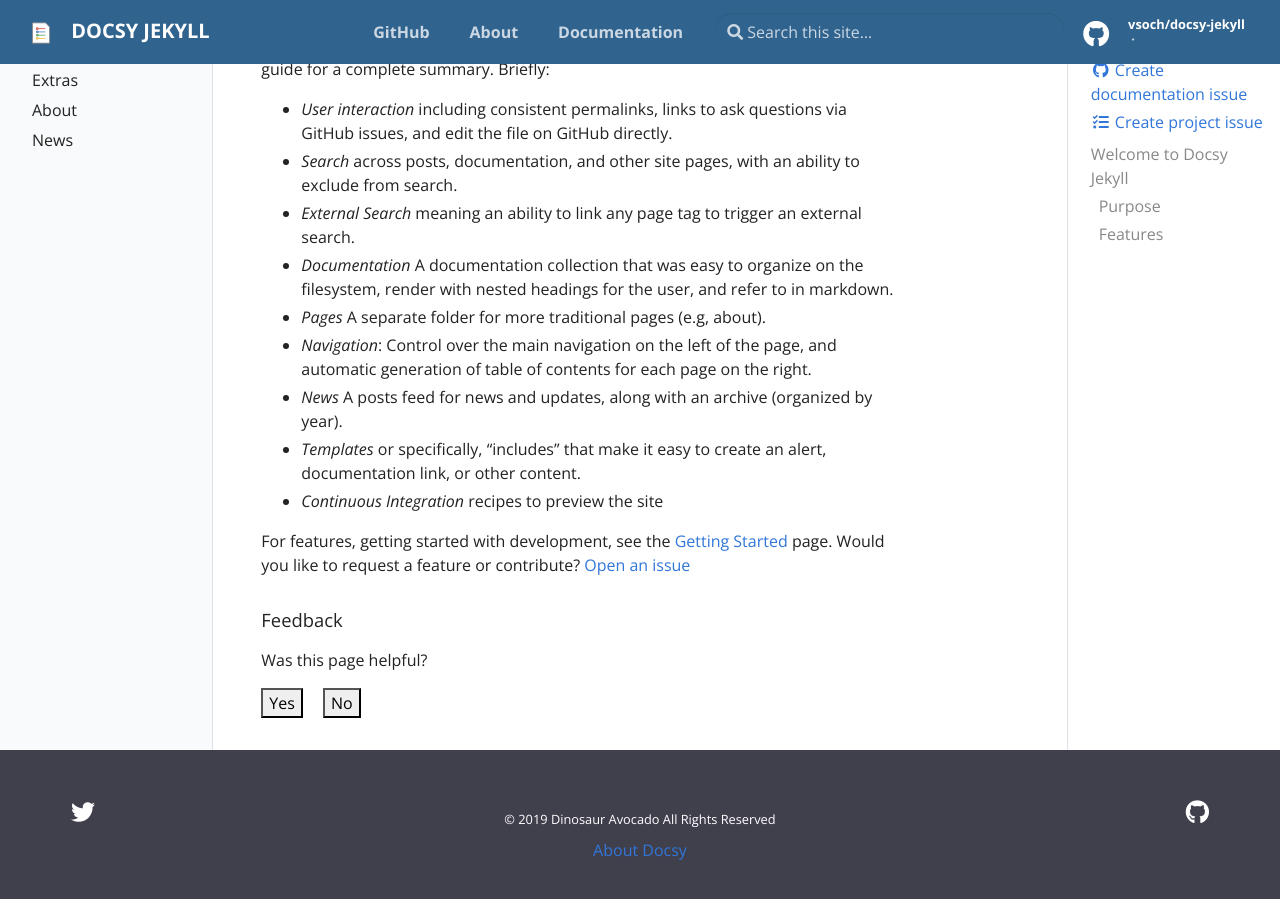
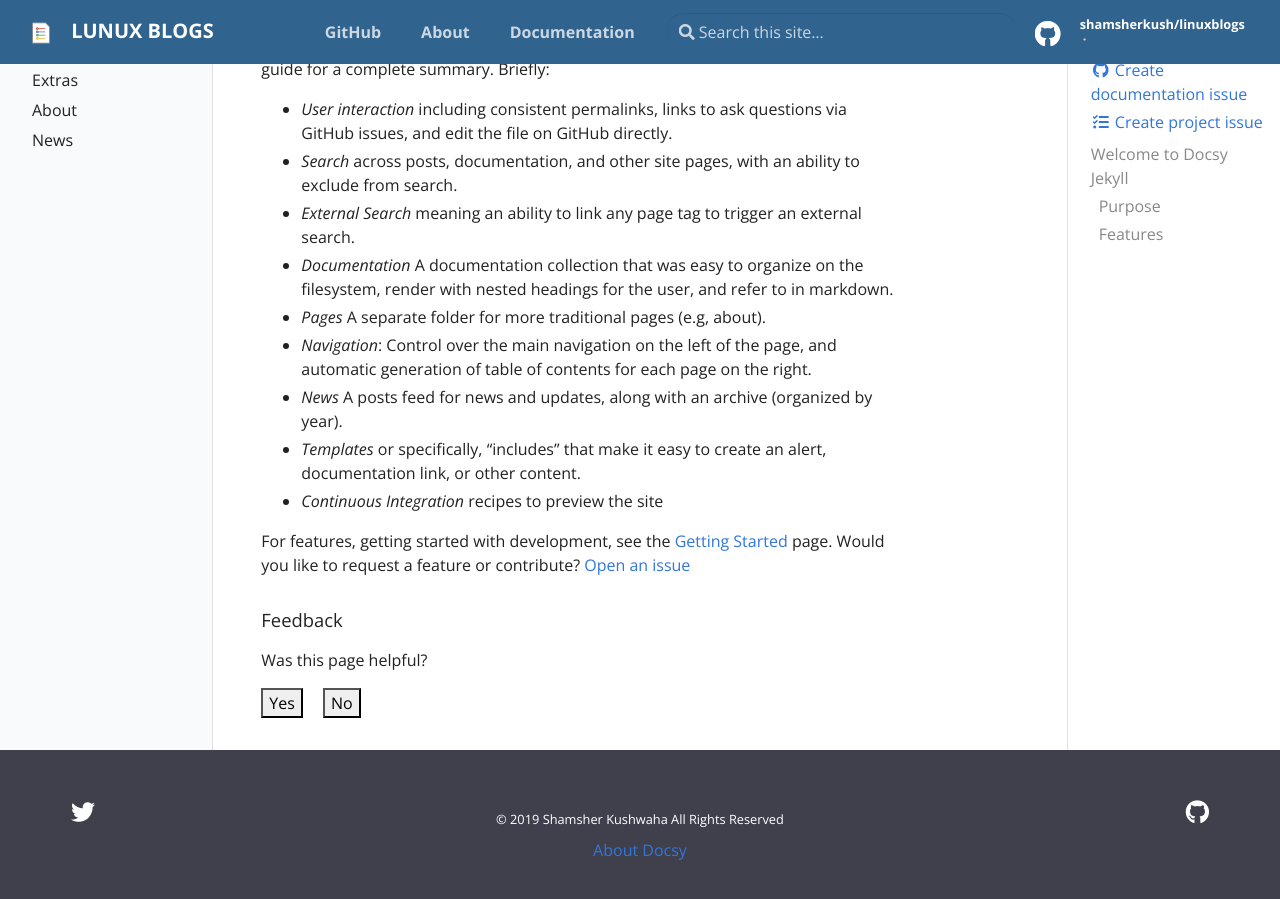
Before and after one commit to shamsherkush/linux.github.io, a Jekyll site: the page built from pages/index.md, in a window 1280 px wide and 900 px high, scrolled down 885 px. Built offline with Jekyll 4.4.1, drawn with Linux system fonts in a browser that asks for light colours.

Commit message:
config change

```diff
--- a/_config.yml
+++ b/_config.yml
@@ -14,29 +14,29 @@
 # You can create any custom variable you would like, and they will be accessible
 # in the templates via {{ site.myvariable }}.
 
-title: Docsy Jekyll
+title: Lunux Blogs
 email: your-email@domain.com
-author: Dinosaur Avocado
+author: Shamsher Kushwaha
 description: > # this means to ignore newlines until "baseurl:"
   Write an awesome description for your new site here. You can edit this
   line in _config.yml. It will appear in your document head meta (for
   Google search results) and in your feed.xml site description.
 
 # DO NOT CHANGE THE LINE OF THIS FILE without editing .circleci/circle_urls.sh
-baseurl: "/docsy-jekyll" # the subpath of your site, e.g. /blog
+baseurl: "/linuxblogs" # the subpath of your site, e.g. /blog
 
 # This is mostly for testing
 url: "https://vsoch.github.io" # the base hostname & protocol for your site
 
 # Social (First three Required)
-repo: "https://github.com/vsoch/docsy-jekyll"
-github_user: "vsoch"
-github_repo: "docsy-jekyll"
+repo: "https://github.com/shamsherkush/linuxblogs"
+github_user: "shamsherkush"
+github_repo: "linuxblogs"
 
 # Optional
-twitter: vsoch
-linkedin: vsochat
-dockerhub: vanessa
+twitter: shamsherkush
+linkedin: shamsherkush
+dockerhub: shamshernmg
 
 # Should there be feedback buttons at the bottom of pages?
 feedback: true
```
